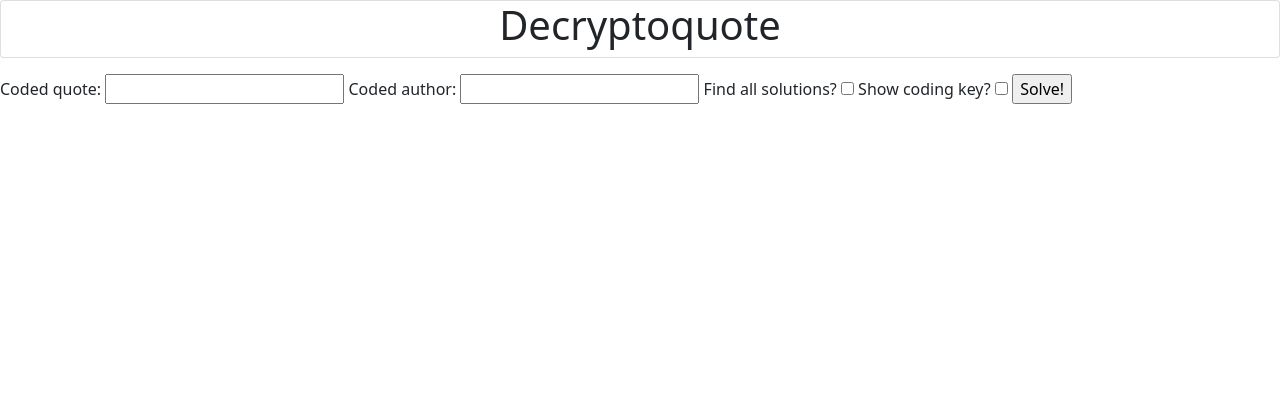
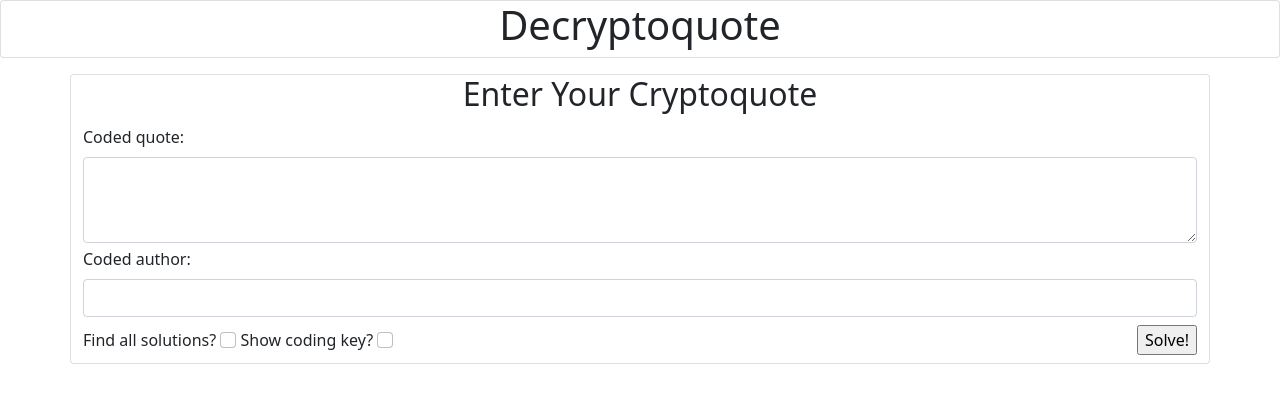
Before and after one commit to ROldford/decryptoquote, a Flask app: page / in a window 1280 px wide. Shown: the top 403 px of the page. Run offline with Flask 2, Linux system fonts and the light colour scheme.

Commit message:
Form section is now properly styled

```diff
--- a/api/templates/index.html
+++ b/api/templates/index.html
@@ -30,17 +30,30 @@
         {% endfor %}
         </ul>
     {% endif %}
-    <form action="/" method="post">
-        <label for="coded-quote">Coded quote:</label>
-        <input type="text" id="coded-quote" name="coded-quote">
-        <label for="coded-author">Coded author:</label>
-        <input type="text" id="coded-author" name="coded-author">
-        <label for="full-solve">Find all solutions?</label>
-        <input type="checkbox" id="full-solve" name="full-solve">
-        <label for="show-cypher">Show coding key?</label>
-        <input type="checkbox" id="show-cypher" name="show-cypher">
-        <input type="submit" value="Solve!">
-    </form>
+    <div class="card container-sm mt-3">
+        <h2 style="text-align: center">Enter Your Cryptoquote</h2>
+        <form action="/" method="post">
+            <div class="my-1">
+                <label for="coded-quote" class="form-label">Coded quote:</label>
+                <textarea class="form-control" id="coded-quote" name="coded-quote" rows="3"></textarea>
+            </div>
+            <div class="my-1">
+                <label for="coded-author" class="form-label">Coded author:</label>
+                <input type="text" class="form-control" id="coded-author" name="coded-author">
+            </div>
+            <div class="d-flex justify-content-between align-items-center my-2">
+                <div>
+                    <label for="full-solve" class="form-check-label">Find all solutions?</label>
+                    <input type="checkbox" class="form-check-input" id="full-solve" name="full-solve">
+                    <label for="show-cypher" class="form-check-label">Show coding key?</label>
+                    <input type="checkbox" class="form-check-input" id="show-cypher" name="show-cypher">
+                </div>
+                <div>
+                    <input type="submit" value="Solve!">
+                </div>
+            </div>
+        </form>
+    </div>
     {% if bad_request %}
         <p style="text-decoration-color: red">
             Something went wrong with the form!
```
